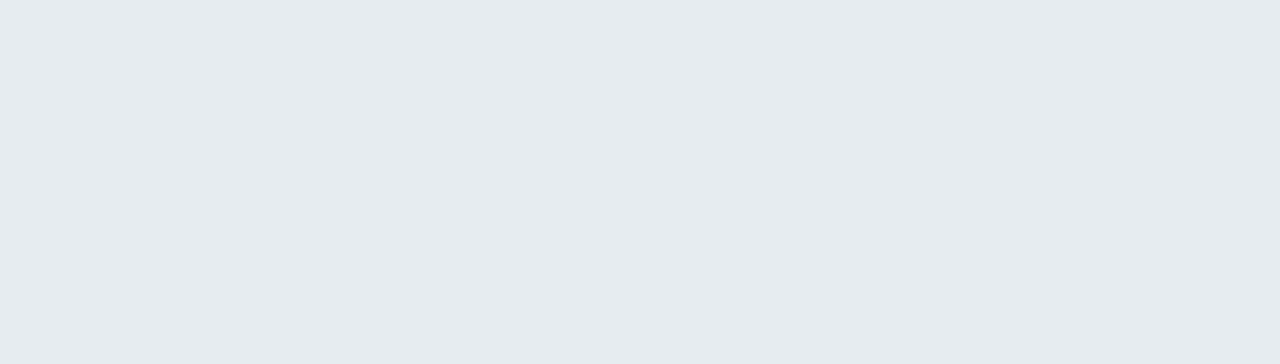
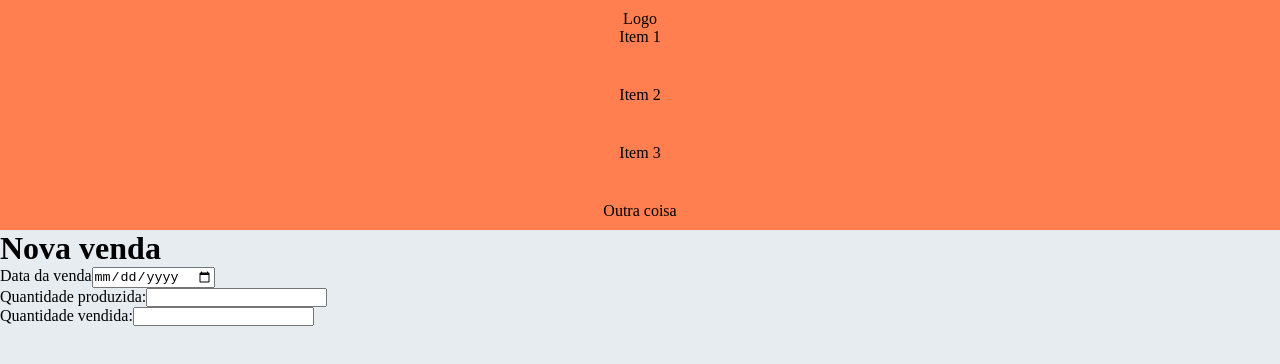
Before and after one commit to johnnyferreiradev/milkmoney, a React (Create React App) app in the folder frontend/: page /salesform in a window 1280 px wide. Shown: the top 364 px of the page. Built offline with nearby package versions, Linux system fonts and the light colour scheme.

Commit message:
Criação da pagina para exibição do formulário

```diff
--- a/frontend/src/components/ButtonNewSale/ButtonNewSale.jsx
+++ b/frontend/src/components/ButtonNewSale/ButtonNewSale.jsx
@@ -3,7 +3,9 @@ import React from 'react';
 export default class ButtonNewSale extends React.Component {
     render() {
         return (
-            <h1>+ new</h1>
+            <div className="button-new-sale">
+                <button>Nova venda</button>
+            </div>
         );
     }
 }
--- /dev/null
+++ b/frontend/src/pages/SalesFormPage/SalesFormPage.jsx
@@ -0,0 +1,30 @@
+import React from 'react'
+
+import Nav from '../../components/Nav/Nav';
+
+export default class FormNewSale extends React.Component {
+    render() {
+        return (
+            <div className="sales-form-page">
+                <Nav />
+                <h1>Nova venda</h1>
+                <div>
+                    <form>
+                        <div className="form-sale-group">
+                            <label htmlFor="">Data da venda</label>
+                            <input type="date"/>
+                        </div>
+                        <div className="form-sale-group">
+                            <label htmlFor="">Quantidade produzida:</label>
+                            <input type="number" step="0.001" />
+                        </div>
+                        <div className="form-sale-group">
+                            <label htmlFor="">Quantidade vendida:</label>
+                            <input type="number" step="0.001"/>
+                        </div>
+                    </form>
+                </div>
+            </div>
+        );
+    }
+}
--- /dev/null
+++ b/frontend/src/pages/SalesFormPage/Styles.css
@@ -0,0 +1,20 @@
+.sales-form-page .menu {
+    grid-area: menu;
+}
+
+.sales-form-page .content {
+    grid-area: main;
+}
+
+.sales-form-page .aside {
+    grid-area: aside;
+}
+
+.sales-form-page {
+    height: 100%;
+
+    display: grid;
+    grid-template-columns: 74px auto 30%;
+    grid-template-rows: 1fr;
+    grid-template-areas: "menu main aside";
+}
--- a/frontend/src/routes.js
+++ b/frontend/src/routes.js
@@ -2,11 +2,13 @@ import React from 'react';
 import { BrowserRouter, Route } from 'react-router-dom';
 
 import Dashboard from './pages/Dashboard/Dashboard';
+import SalesFormPage from './pages/SalesFormPage/SalesFormPage';
 
 export default function Routes() {
   return (
     <BrowserRouter>
       <Route path="/" exact component={Dashboard} />
+      <Route path="/salesform" component={SalesFormPage} />
     </BrowserRouter>
   );
 }
```
Also changed, not shown: frontend/src/components/FormNewSale/FormNewSale.jsx (deleted, +0 -9 lines), frontend/src/components/FormNewSale/Styles.css (deleted).
